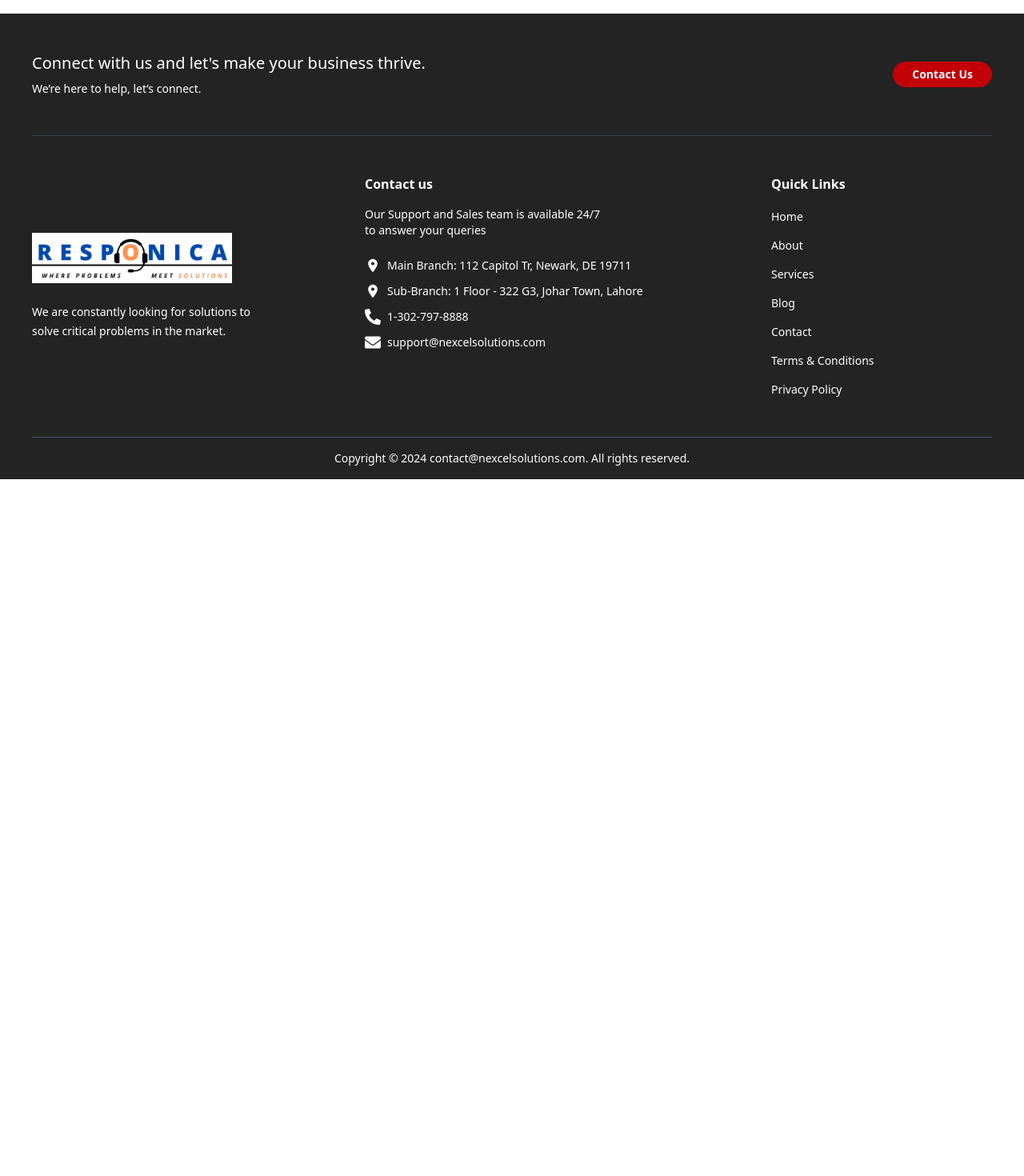
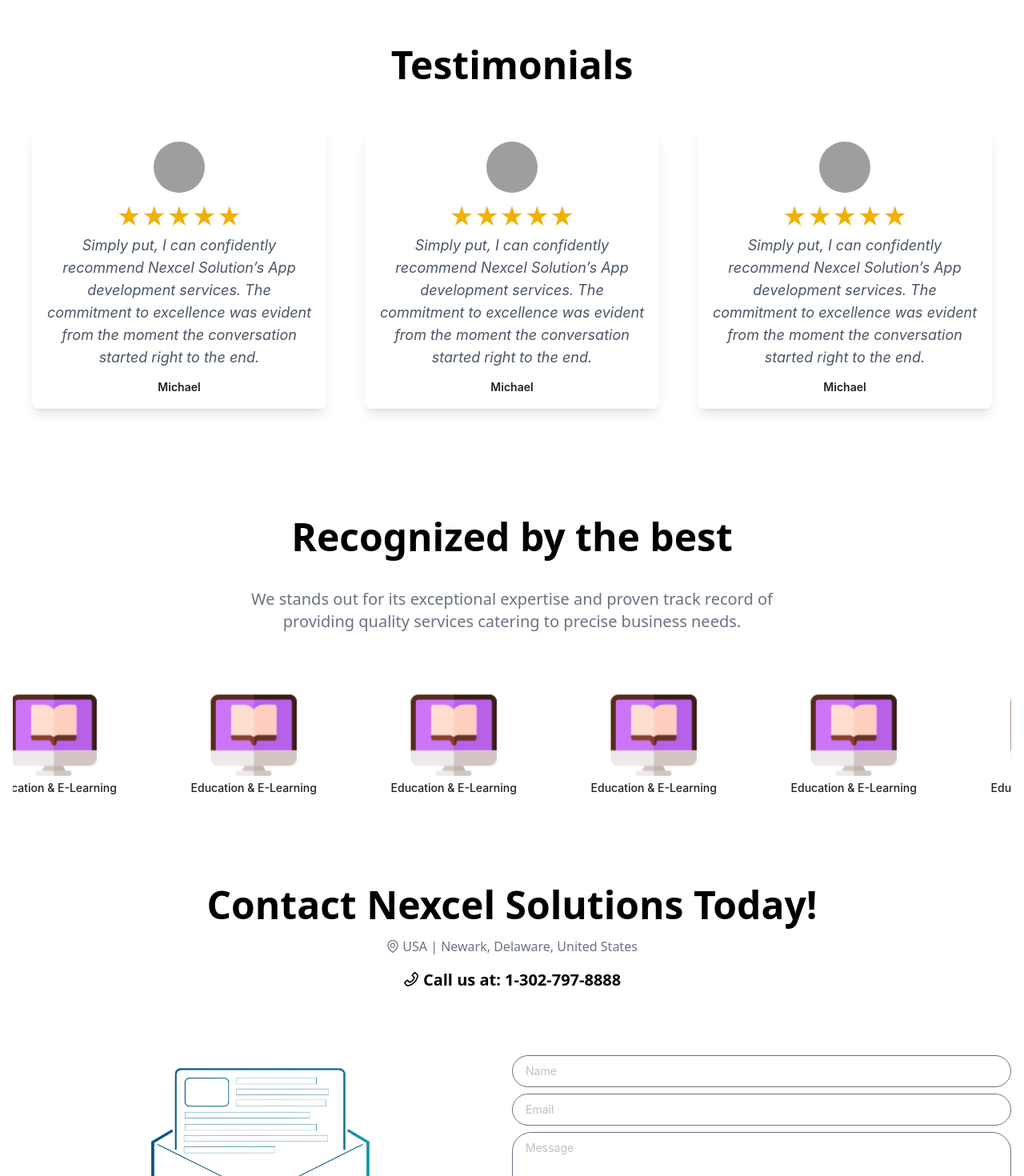
Before and after one commit to Muazzia/Responicaa, a React (Vite) app: page /bpo/customerSupport in a window 1280 px wide. Shown: the part 3640-5110 px from the top of the page at 80% size. Before the commit the page ends 4239 px from the top, so only its background shows below. Built offline with nearby package versions, Linux system fonts and the light colour scheme; grey boxes are pictures that could not be loaded.

Commit message:
added remaning components

```diff
--- a/src/pages/bpo/customerSupport/index.tsx
+++ b/src/pages/bpo/customerSupport/index.tsx
@@ -1,5 +1,8 @@
+import ContactUs from "../../../components/ContactUs";
 import HeroSectionWithCTA from "../../../components/HeroSectionWithCTA";
 import ImageWithServiceDetails from "../../../components/ImageWithServiceDetails";
+import TestimonialsSection from "../../../components/TestimonialsSection";
+import { RecognizedByBest } from "../../landingPage/components/RecognizedByBest";
 
 const CustomerSupport = () => {
   const whyChooseOurServiceData = [
@@ -212,6 +215,18 @@
           </div>
         </div>
       </div>
+
+      <div className="px-4 md:px-8  xl:px-0 max-w-7xl mx-auto">
+        <TestimonialsSection />
+      </div>
+
+      <div className="px-4 md:px-8  xl:px-0  max-w-7xl mx-auto mb-10">
+        <RecognizedByBest />
+      </div>
+
+      <div>
+        <ContactUs />
+      </div>
     </div>
   );
 };
```
